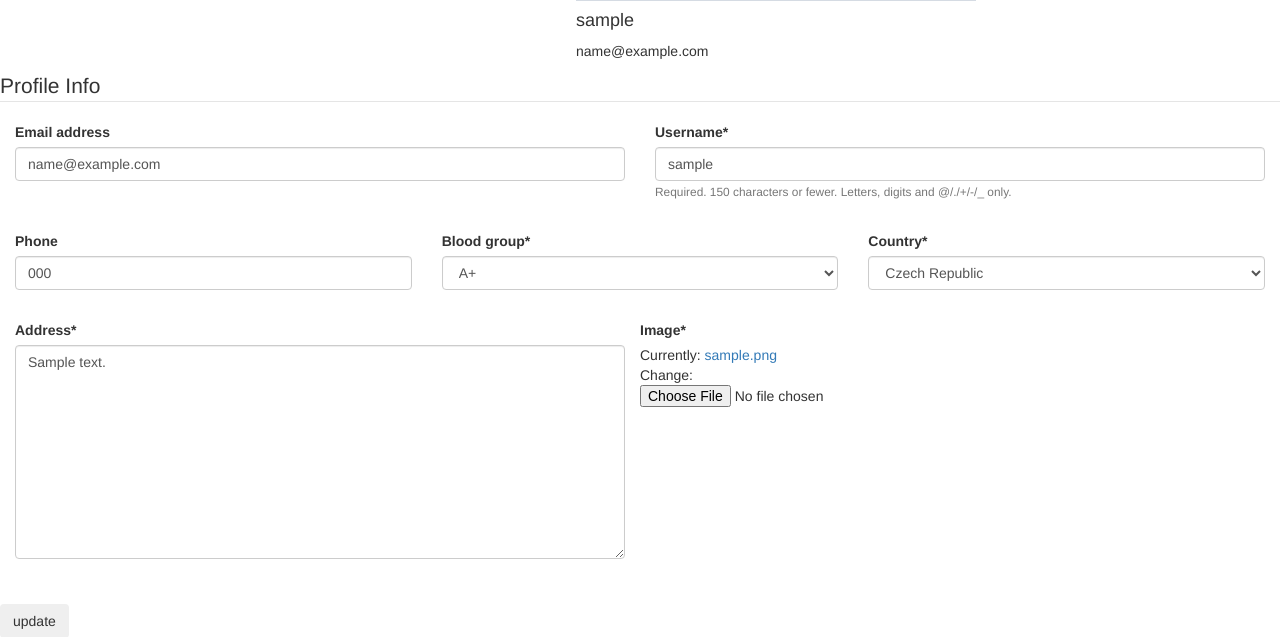
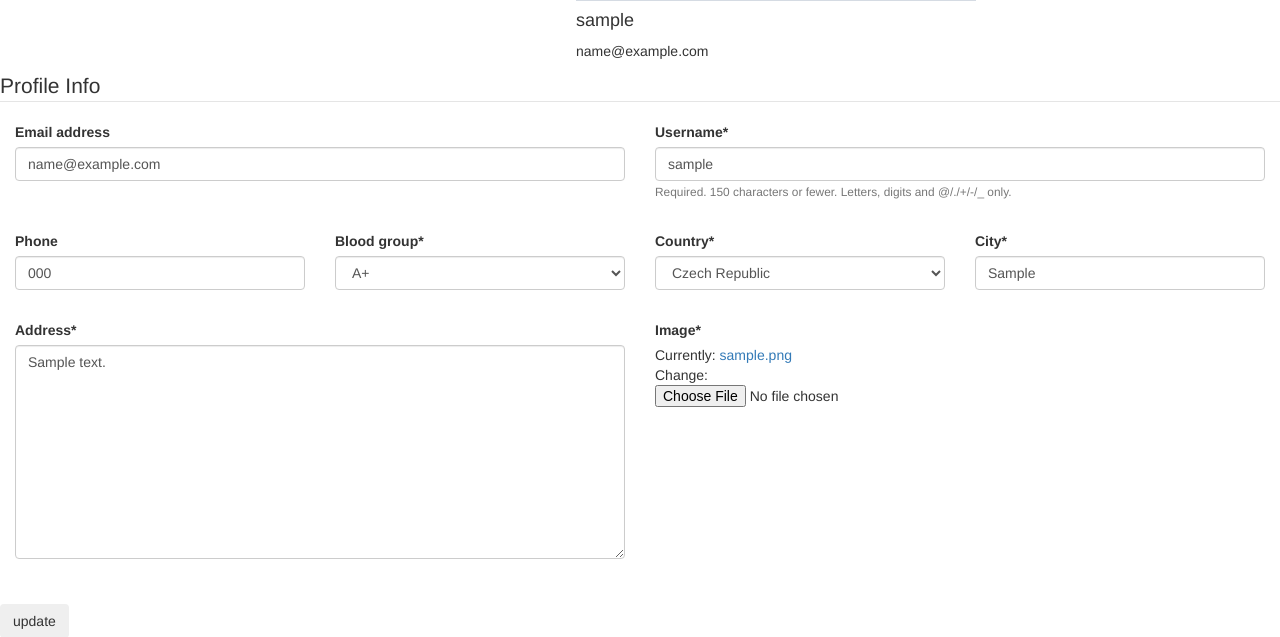
Before and after one commit to Abbracx/Bloodbank, a Django app: page /profile/00000000-0000-0000-0000-000000000001/ in a window 1280 px wide. Shown: the part 338-975 px from the top of the page. Run offline with Django 3.2, Linux system fonts and the light colour scheme; a user stored in the database is signed in; tables that the repository leaves empty hold one stand-in row (values such as "Sample post"); grey boxes marked "Sample" are stand-in pictures; some libraries are stand-ins or nearby versions.

Commit message:
removed adress on registration, added country and city.

```diff
--- a/bloodapp/forms.py
+++ b/bloodapp/forms.py
@@ -2,6 +2,9 @@ from django import forms
 from .models import User, Profile
 from bloodrequestapp.models import Membership, UserGroup,  BloodRequest
 from allauth.account.forms import SignupForm
+from django_countries.fields import CountryField
+from django_countries.widgets import CountrySelectWidget
+
 
 
 class CustomSignUpForm(SignupForm):
@@ -12,7 +15,11 @@ class CustomSignUpForm(SignupForm):
                     ('AB+','AB+'),('AB-','AB-'))
 
     blood_group = forms.CharField(max_length=5, widget=forms.Select(choices=BLOOD_GROUP), required=True)
-    address = forms.CharField(max_length=200, widget=forms.Textarea, required=True)
+    country = CountryField().formfield()
+    city = forms.CharField(max_length=250, required=True)
+    #address = forms.CharField(max_length=200, widget=forms.Textarea, required=True)
+
+
 
     def signup(self, request, user):
 
@@ -32,7 +39,7 @@ class ProfileUpdateForm(forms.ModelForm):
 
     class Meta:
         model = Profile
-        fields  =  ['phone','country','address','blood_group','image']
+        fields  =  ['phone','country','city','address','blood_group','image']
 
 class ContactUsForm(forms.Form):
     name = forms.CharField(max_length=100, required=True)
--- a/bloodapp/models.py
+++ b/bloodapp/models.py
@@ -34,6 +34,7 @@ class Profile(models.Model):
     gender = models.CharField(max_length=1, choices=GENDER)
     phone = models.CharField(max_length=11, blank=True, null=True)
     country = CountryField()
+    city = models.CharField(max_length=250)
     address = models.TextField()
     image = models.ImageField(default='default.jpeg',   upload_to='profile_pics')
     blood_group = models.ForeignKey(UserGroup, default=1, on_delete=models.CASCADE)
--- a/bloodapp/signals.py
+++ b/bloodapp/signals.py
@@ -9,7 +9,8 @@ from django.dispatch import receiver
 def create_user_profile(sender, request, **kwargs):
 	instance = kwargs['user']
 	#import pdb; pdb.set_trace()
-	address = request.POST.get('address')
+	country = request.POST.get('country')
+	city = request.POST.get('city')
 	blood_group = request.POST.get('blood_group')
 
 	try:
@@ -17,7 +18,7 @@ def create_user_profile(sender, request, **kwargs):
 	except UserGroup.DoesNotExist:
 		group = None
 	else:
-		Profile.objects.create(user=instance, address=address, blood_group=group)
+		Profile.objects.create(user=instance, country=country, city=city, blood_group=group)
 		Membership.objects.create(individual=instance, group=group)
 		group.members.add(instance)
 
--- a/bloodapp/views.py
+++ b/bloodapp/views.py
@@ -36,11 +36,14 @@ def profile(request, user_id):
 			user_form.save()
 			profile_form.save()
 			messages.success(request, f'profile updated successfuly')
+			print("It updated")
 			return redirect('bloodapp:profile', user_id)
 		else:
 			user_form = UserUpdateForm(instance=user)
 			profile_form = ProfileUpdateForm(instance=user.profile)
+			print("Did not update")
 
+	print("Just rendererd")
 	user_form = UserUpdateForm(instance=user)
 	profile_form = ProfileUpdateForm(instance=user.profile)
 
--- a/bloodrequestapp/admin.py
+++ b/bloodrequestapp/admin.py
@@ -23,4 +23,5 @@ class MembersInline(admin.TabularInline):
 class GroupAdmin(admin.ModelAdmin):
 	list_display = ['group_code', 'group_name']
 	ordering = ['group_code']
+	filter_horizontal = ('request',)
 	inlines = (MembersInline,)
--- a/templates/base.html
+++ b/templates/base.html
@@ -26,6 +26,7 @@
 
             {% block body %}
 
+              {% include 'includes/messages.html' %}
               {% block content %}{% endblock %}
 
             {% endblock %}
--- a/templates/bloodapp/profile.html
+++ b/templates/bloodapp/profile.html
@@ -6,8 +6,7 @@
 <div class="container">
 {% block content %}
    <!-- <h2><a href="{% url 'bloodapp:homepage' %}">Home</a> </h2>-->
-    <a href="#" style="margin-left: 80%; margin-bottom: 5px" class="btn btn-outline-secondary">Make Request</a>
-    {% if user %}
+    <a href="{% url 'bloodapp:profile' user.user_id %}" style="margin-left: 80%; margin-bottom: 5px" class="btn btn-outline-secondary">Make Request</a>
         <div class="content-section">
             <div class="media">
 
@@ -18,7 +17,7 @@
                     <p class="text-secondary">{{user.email}}</p>
                 </div>
 
-                    <form action="{% url 'bloodapp:profile' user.user_id %}" method="post" enctype="multipart/form-data">
+                    <form action="{% url 'bloodapp:profile' user.user_id %}" method="POST" enctype="multipart/form-data">
                         {% csrf_token %}
                         <fieldset class="form-group">
                             <legend class="border-bottom mb-4"> Profile Info </legend>
@@ -32,31 +31,36 @@
                                 </div>
                             </div>
                             <div class="form-row">
-                                <div class="form-group col-md-4 mb-0">
+                                <div class="form-group col-md-3 mb-0">
                                 {{profile_form.phone|as_crispy_field}}
                                 </div>
-                                <div class="form-group col-md-4 mb-0">
+                                <div class="form-group col-md-3 mb-0">
                                 {{profile_form.blood_group|as_crispy_field}}
                                 </div>
-                                <div class="form-group col-md-4 mb-0">
+                                <div class="form-group col-md-3 mb-0">
                                 {{profile_form.country|as_crispy_field}}
+                                </div>
+                                 <div class="form-group col-md-3 mb-0">
+                                    {{profile_form.city|as_crispy_field}}
                                 </div>
                             </div>
                             <div class="form-row">
                                 <div class="form-group col-md-6 mb-0">
                                     {{profile_form.address|as_crispy_field}}
                                 </div>
+                                <div class="form-group col-md-4 mb-0">
+                                    {{profile_form.image|as_crispy_field}}
+                                </div>
                             </div>
-                            {{profile_form.image|as_crispy_field}}
                         </fieldset>
                         <div class="form-group">
-                            <button class="btn btn-outline-info" type="submit">update</button>
+                            <button class="btn btn-secondary-info" type="submit">update</button>
                         </div>
 
                     </form>
                 </div>
             </div>
         </div>
-    {% endif %}
+
 {% endblock %}
 </div>
```
Also changed, not shown: Bloodbank/settings.py (+1 -7 lines), bloodapp/migrations/0003_profile_city.py (added).
